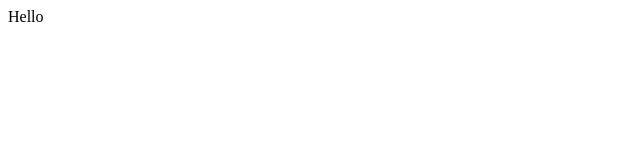
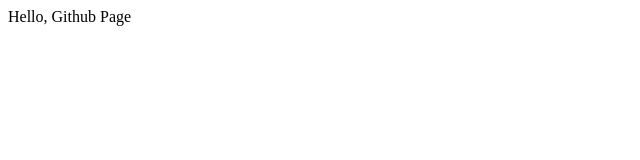
Before and after one commit to resourcemode/resourcemode.github.io, a plain HTML site: page index.html in a window 1280 px wide. Shown: the whole page, without its empty margins (0-640 px from the left). Drawn offline with Linux system fonts and the light colour scheme.

Commit message:
update index.html

```diff
--- a/index.html
+++ b/index.html
@@ -3,7 +3,7 @@
 <head>
 <title>Resource Mode</title>
 <body>
-Hello
+Hello, Github Page
 </body>
 </head>
 </html>
```
